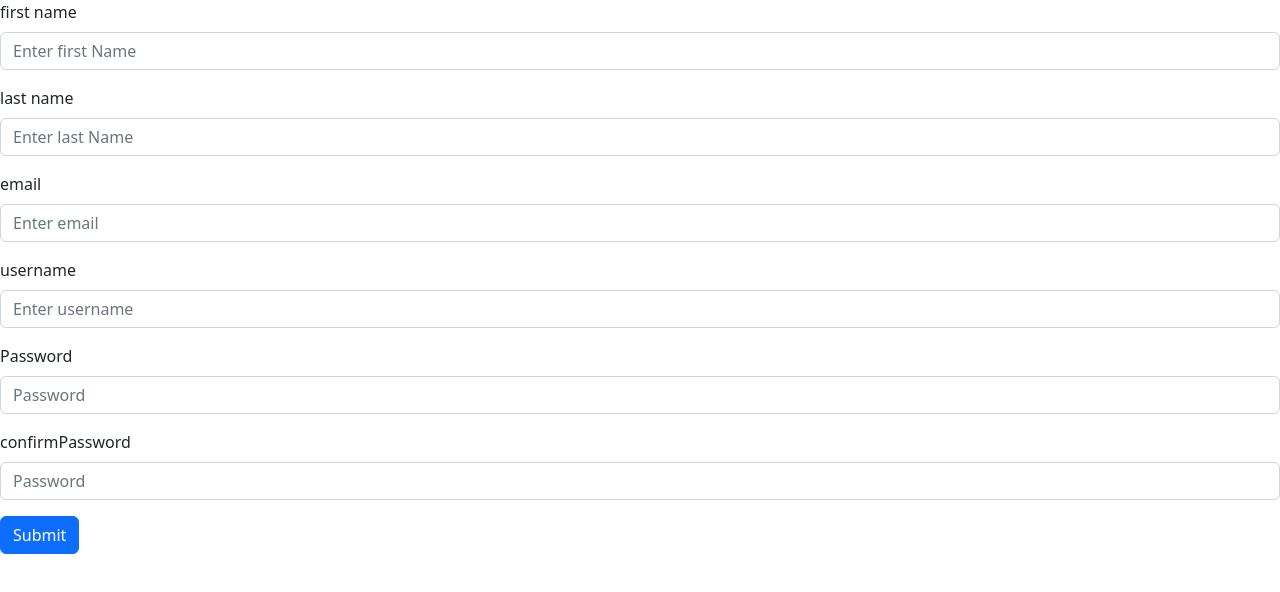
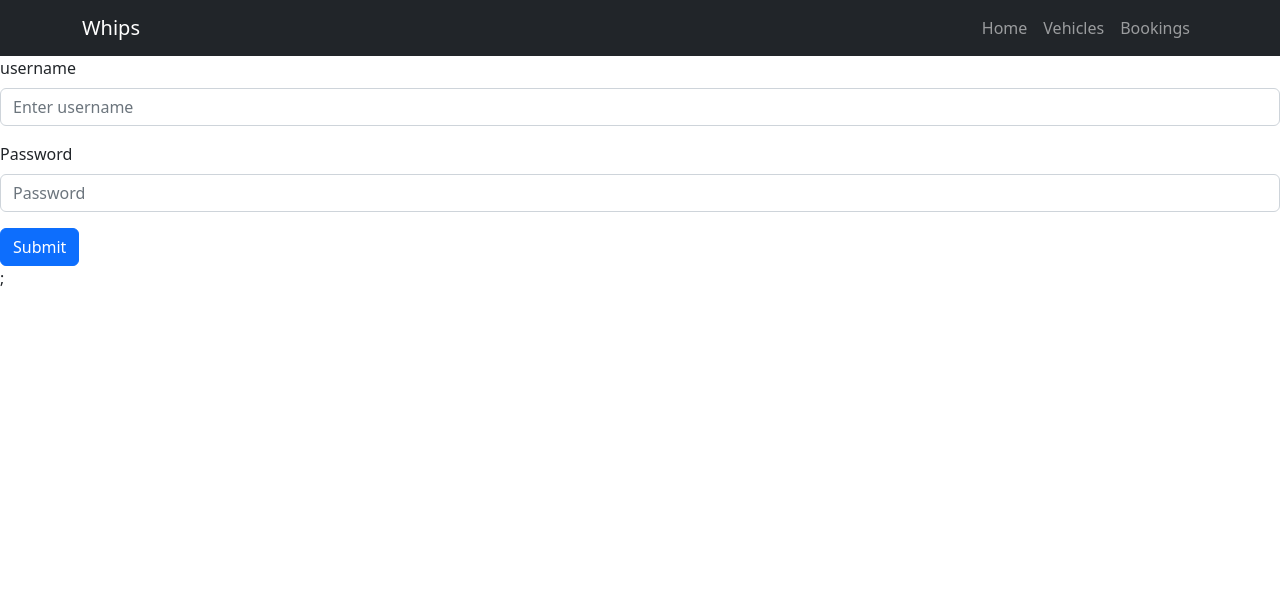
Before and after one commit to awarsame1996/whips-car-rental, a React (Create React App) app in the folder wcr-client/: page / in a window 1280 px wide. Shown: the top 592 px of the page. Built offline with nearby package versions, Linux system fonts and the light colour scheme.

Commit message:
navbar completed

```diff
--- a/wcr-client/src/App.js
+++ b/wcr-client/src/App.js
@@ -1,6 +1,12 @@
 import './App.css';
-import { SignupForm } from './components/signupForm';
+import { LoginForm } from './components/loginForm';
+import { Navbars } from './components/navBar';
 
 export const App = () => {
-	return <SignupForm></SignupForm>;
+	return (
+		<div>
+			<Navbars></Navbars>
+			<LoginForm></LoginForm>;
+		</div>
+	);
 };
--- /dev/null
+++ b/wcr-client/src/components/loginForm/index.js
@@ -0,0 +1,57 @@
+import React from 'react';
+import { useForm } from 'react-hook-form';
+// import { useMutation } from '@apollo/client';
+
+import Form from 'react-bootstrap/Form';
+
+import Button from 'react-bootstrap/Button';
+// import { LOGIN } from '../../mutations';
+
+export const LoginForm = () => {
+	const {
+		register,
+		handleSubmit,
+		setError,
+		formState: { errors },
+	} = useForm();
+
+	const onSubmit = (formData) => {
+		if (!formData.password || !formData.username) {
+			setError('password', {
+				type: 'manual',
+				message: 'missing username or password.',
+			});
+		} else {
+			const loginInput = {
+				username: formData.username,
+				password: formData.password,
+			};
+			console.log(loginInput);
+		}
+	};
+	return (
+		<Form onSubmit={handleSubmit(onSubmit)}>
+			<Form.Group className='mb-3' controlId='username'>
+				<Form.Label>username</Form.Label>
+				<Form.Control
+					type='text'
+					placeholder='Enter username'
+					{...register('username', { required: true })}
+				/>
+				{errors.username && <p>username does not exist.</p>}
+			</Form.Group>
+			<Form.Group className='mb-3' controlId='password'>
+				<Form.Label>Password</Form.Label>
+				<Form.Control
+					type='password'
+					placeholder='Password'
+					{...register('password', { required: true })}
+				/>
+				{errors.password && <p>password is incorrect.</p>}
+			</Form.Group>
+			<Button variant='primary' type='submit'>
+				Submit
+			</Button>
+		</Form>
+	);
+};
--- /dev/null
+++ b/wcr-client/src/components/navBar.js
@@ -0,0 +1,20 @@
+import Container from 'react-bootstrap/Container';
+import Nav from 'react-bootstrap/Nav';
+import Navbar from 'react-bootstrap/Navbar';
+
+export const Navbars = () => {
+	return (
+		<>
+			<Navbar bg='dark' variant='dark'>
+				<Container>
+					<Navbar.Brand href='#home'>Whips</Navbar.Brand>
+					<Nav className='ml-auto'>
+						<Nav.Link href='#home'>Home</Nav.Link>
+						<Nav.Link href='#Vehicles'>Vehicles</Nav.Link>
+						<Nav.Link href='#Bookings'>Bookings</Nav.Link>
+					</Nav>
+				</Container>
+			</Navbar>
+		</>
+	);
+};
--- a/wcr-client/src/components/signupForm/index.js
+++ b/wcr-client/src/components/signupForm/index.js
@@ -3,6 +3,8 @@
 // import { useMutation } from '@apollo/client';
 
 import Form from 'react-bootstrap/Form';
+import Col from 'react-bootstrap/Col';
+import Row from 'react-bootstrap/Row';
 import Button from 'react-bootstrap/Button';
 // import { SIGNUP } from '../../mutations';
 
@@ -13,7 +15,6 @@
 		register,
 		handleSubmit,
 		setError,
-		clearErrors,
 		formState: { errors },
 	} = useForm();
 
@@ -44,6 +45,8 @@
 
 	return (
 		<Form onSubmit={handleSubmit(onSubmit)}>
+			<Row>
+				<Col>
 					<Form.Group className='mb-3' controlId='firstName'>
 						<Form.Label>first name</Form.Label>
 						<Form.Control
@@ -53,6 +56,8 @@
 						/>
 						{errors.lastName && <p>Last name is required.</p>}
 					</Form.Group>
+				</Col>
+				<Col>
 					<Form.Group className='mb-3' controlId='firstName'>
 						<Form.Label>last name</Form.Label>
 						<Form.Control
@@ -61,7 +66,9 @@
 							{...register('lastName', { required: true })}
 						/>
 					</Form.Group>
-			<Form.Group className='mb-3' controlId='firstName'>
+				</Col>
+			</Row>
+			<Form.Group className='mb-3' controlId='email'>
 				<Form.Label>email</Form.Label>
 				<Form.Control
 					type='email'
@@ -69,7 +76,7 @@
 					{...register('email', { required: true })}
 				/>
 			</Form.Group>
-			<Form.Group className='mb-3' controlId='firstName'>
+			<Form.Group className='mb-3' controlId='username'>
 				<Form.Label>username</Form.Label>
 				<Form.Control
 					type='text'
@@ -77,7 +84,7 @@
 					{...register('username', { required: true })}
 				/>
 			</Form.Group>
-			<Form.Group className='mb-3' controlId='formBasicPassword'>
+			<Form.Group className='mb-3' controlId='password'>
 				<Form.Label>Password</Form.Label>
 				<Form.Control
 					type='password'
@@ -85,7 +92,7 @@
 					{...register('password', { required: true })}
 				/>
 			</Form.Group>
-			<Form.Group className='mb-3' controlId='formBasicPassword'>
+			<Form.Group className='mb-3' controlId='confirmPassword'>
 				<Form.Label>confirmPassword</Form.Label>
 				<Form.Control
 					type='password'
```
Also changed, not shown: wcr-client/src/containers/homePage.js (added), wcr-client/src/containers/loginPage.js (added), wcr-client/src/containers/signupPage.js (added). Lines whose indentation alone changed are shown as unchanged.
